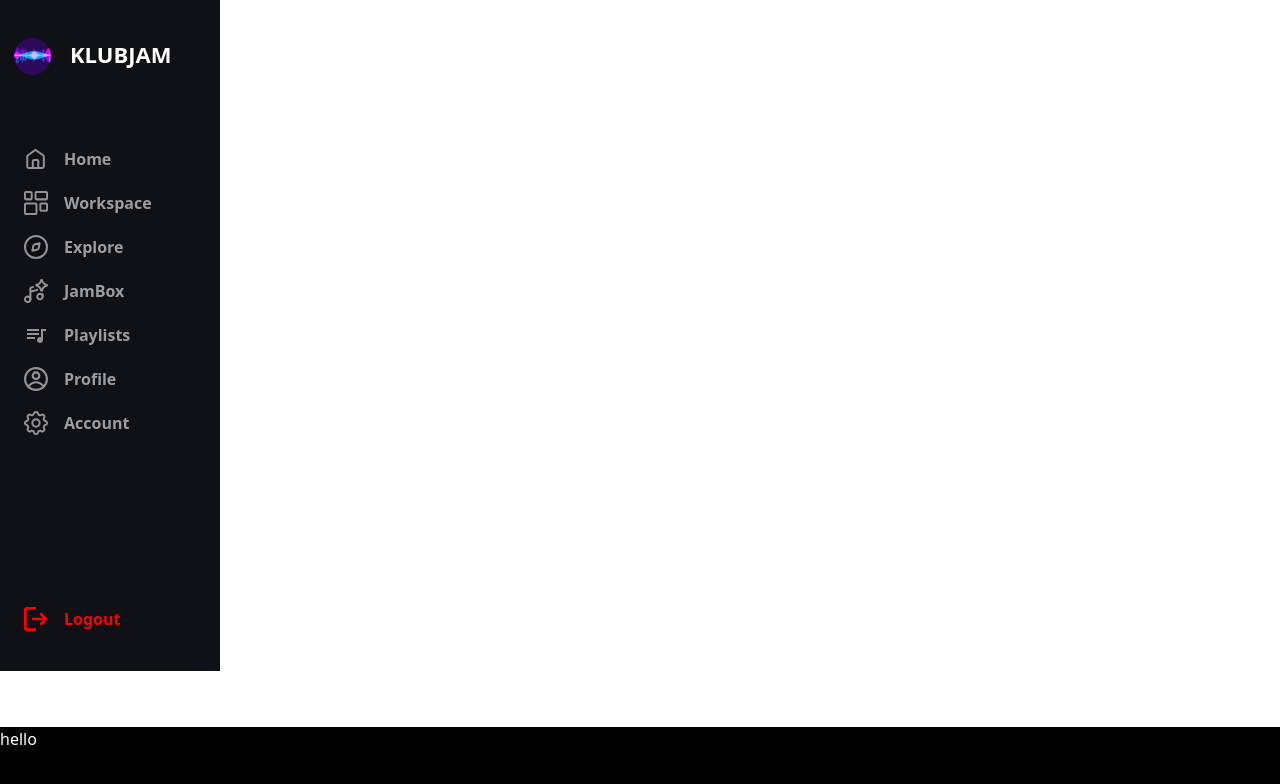
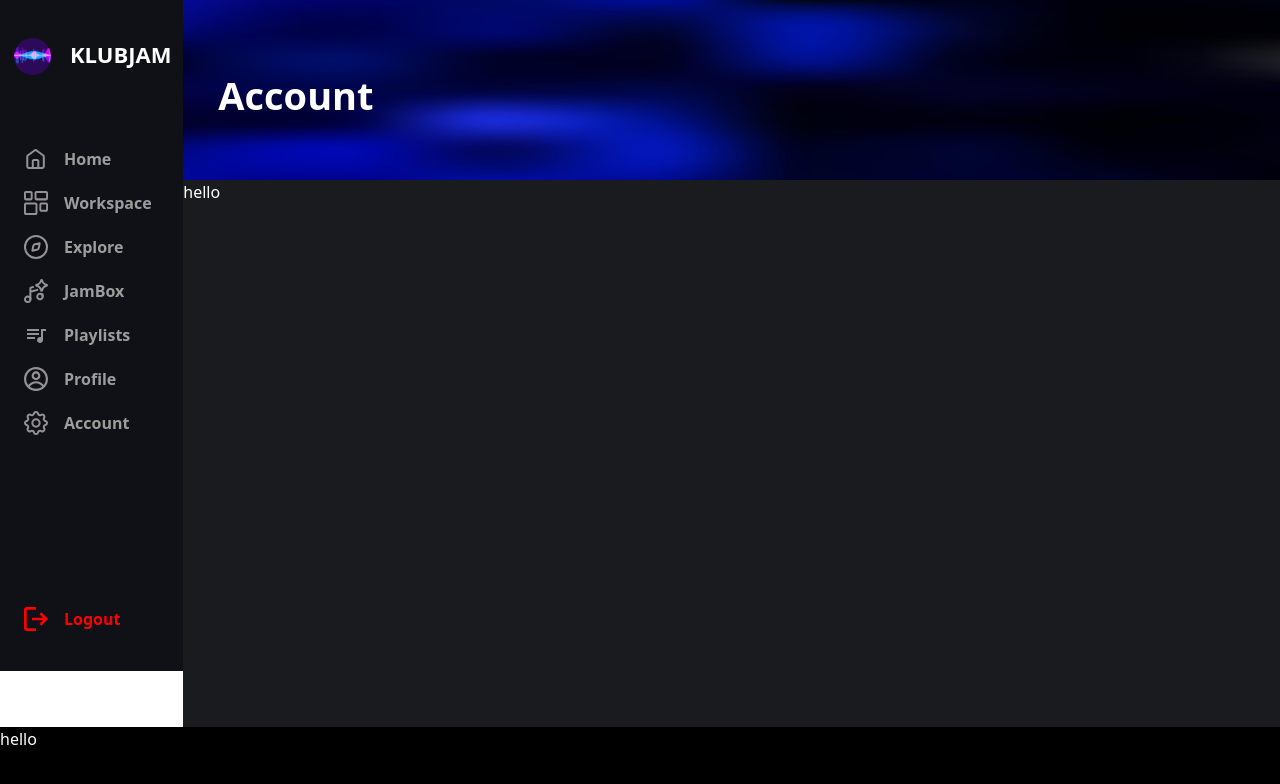
Before and after one commit to Abbas-Kanj/KLUBJAM, a React (Vite) app in the folder client/: page /Account in a window 1280 px wide. Shown: the top 784 px of the page. Built offline with nearby package versions, Linux system fonts and the light colour scheme.

Commit message:
setting up account page

```diff
--- a/client/src/pages/Account/index.tsx
+++ b/client/src/pages/Account/index.tsx
@@ -1,7 +1,23 @@
-import React from "react";
+import bgHeader from "../../assets/Navbar/images/dark-blue-blur-background-vector.jpg";
+const Account = () => {
+  return (
+    <div className="flex flex-col w-[1316px] bg-backgroundDark overflow-x-hidden overflow-scroll">
+      <div className="h-[180px] relative">
+        <img
+          src={bgHeader}
+          alt=""
+          className="w-full h-full object-center absolute inset-0"
+        />
 
-const Account = () => {
-  return <div></div>;
+        <h1 className="relative mt-[67px] mb-[67px] ml-[35px] font-semibold text-[38px]">
+          Account
+        </h1>
+      </div>
+      <div className="flex flex-col relative ">
+        <h1>hello</h1>
+      </div>
+    </div>
+  );
 };
 
 export default Account;
```
Also changed, not shown: client/src/assets/Navbar/images/dark-blue-blur-background-vector.jpg (added), client/src/pages/Account/components/Body.tsx (deleted), client/src/pages/Account/components/Header.tsx (deleted).
